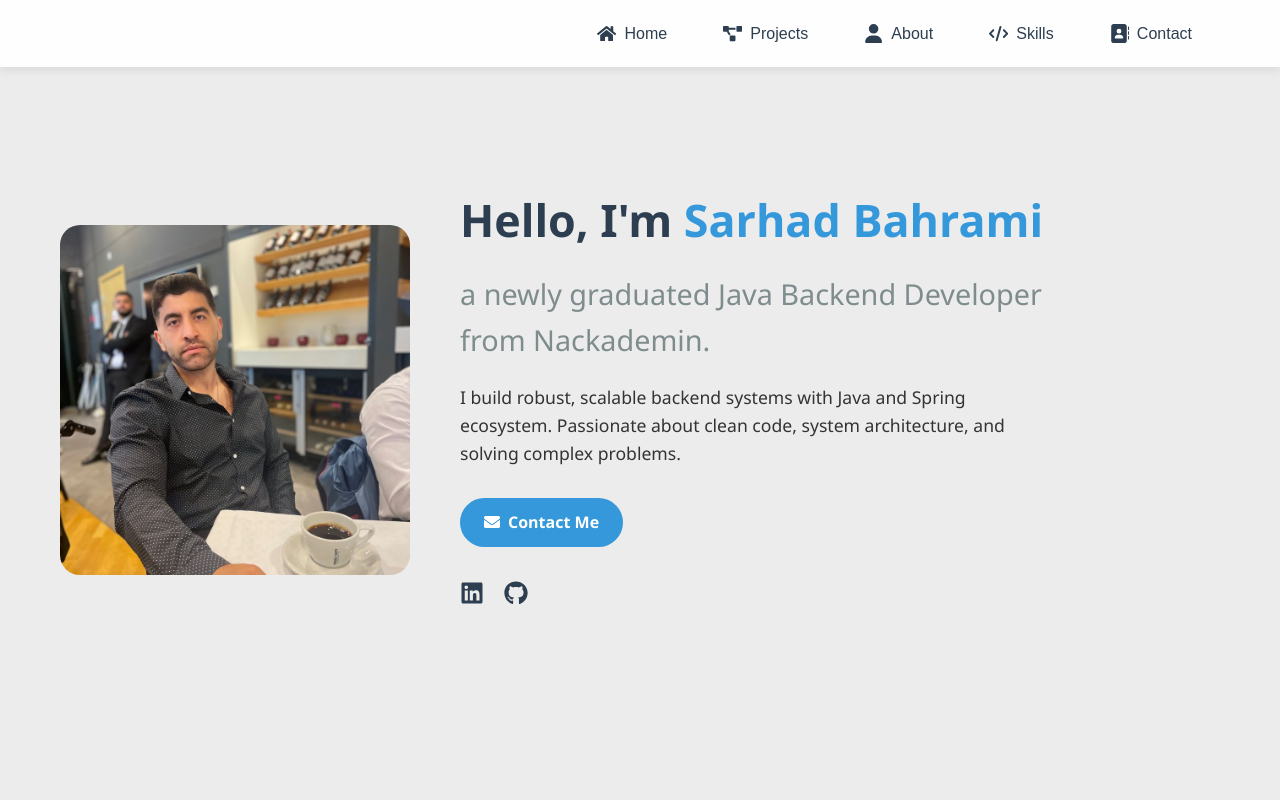
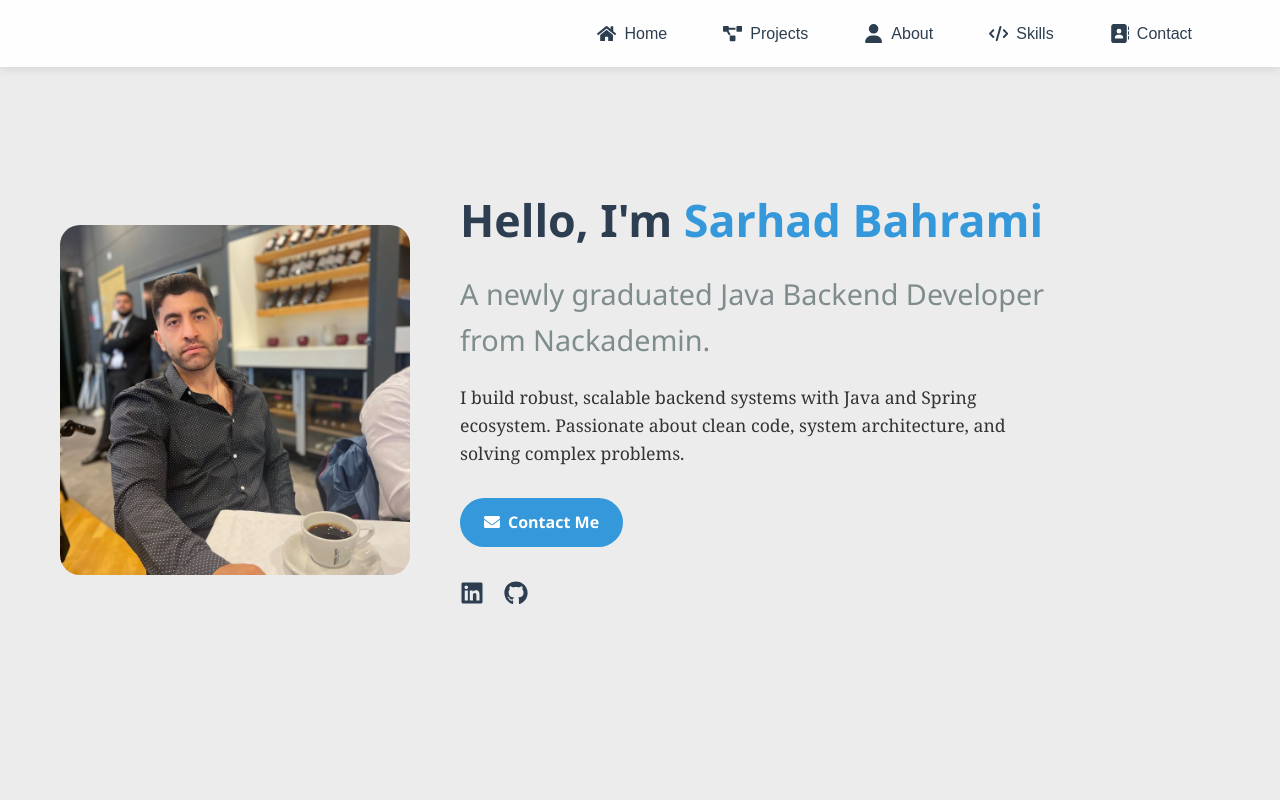
Before and after one commit to Sarhad127/portfolio, a React (Create React App) app: page / in a window 1280 px wide. Shown: the top 800 px of the page. Built offline with nearby package versions, Linux system fonts and the light colour scheme.

Commit message:
update 13

```diff
--- a/public/index.html
+++ b/public/index.html
@@ -2,7 +2,7 @@
 <html lang="en">
   <head>
     <meta charset="utf-8" />
-    <link rel="icon" href="%PUBLIC_URL%/favicon.ico" />
+    <link rel="icon" href="logo192.png" />
     <meta name="viewport" content="width=device-width, initial-scale=1" />
     <meta name="theme-color" content="#000000" />
     <meta
@@ -24,7 +24,7 @@
       work correctly both with client-side routing and a non-root public URL.
       Learn how to configure a non-root public URL by running `npm run build`.
     -->
-    <title>React App</title>
+    <title>Portfolio</title>
   </head>
   <body>
     <noscript>You need to enable JavaScript to run this app.</noscript>
--- a/src/Home.css
+++ b/src/Home.css
@@ -103,6 +103,7 @@ body {
 }
 
 .summary {
+    font-family: Cambria, sans-serif;
     font-size: 1.1rem;
     margin-bottom: 30px;
     color: var(--text-color);
--- a/src/Home.js
+++ b/src/Home.js
@@ -83,7 +83,7 @@ function Home() {
 
                     <div className="hero-text">
                         <h1 className="greeting">Hello, I'm <span className="highlight">Sarhad Bahrami</span></h1>
-                        <h2 className="title">a newly graduated Java Backend Developer from Nackademin.</h2>
+                        <h2 className="title">A newly graduated Java Backend Developer from Nackademin.</h2>
                         <p className="summary">
                             I build robust, scalable backend systems with Java and Spring ecosystem.
                             Passionate about clean code, system architecture, and solving complex problems.
```
Also changed, not shown: public/logo192.png, public/logo512.png.
